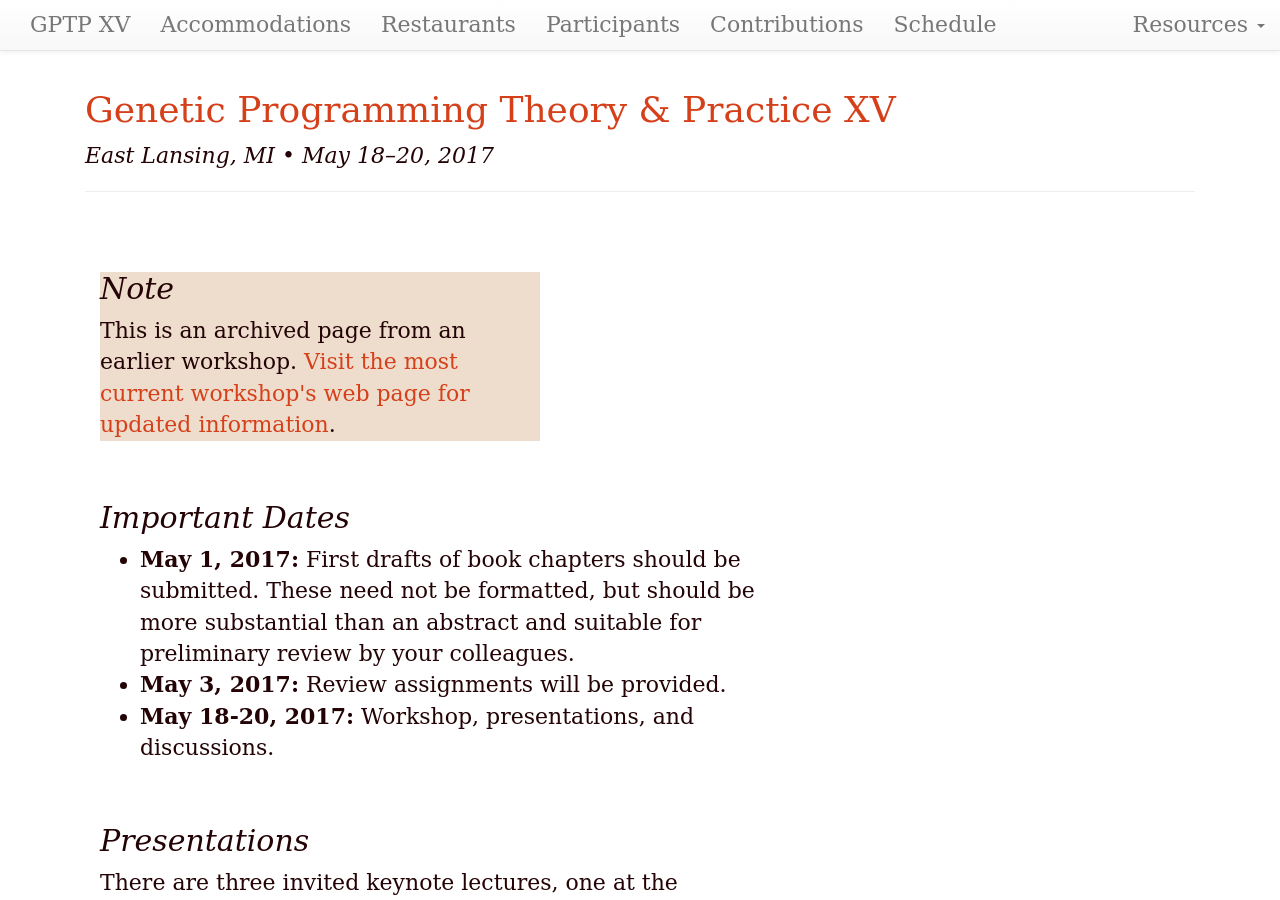
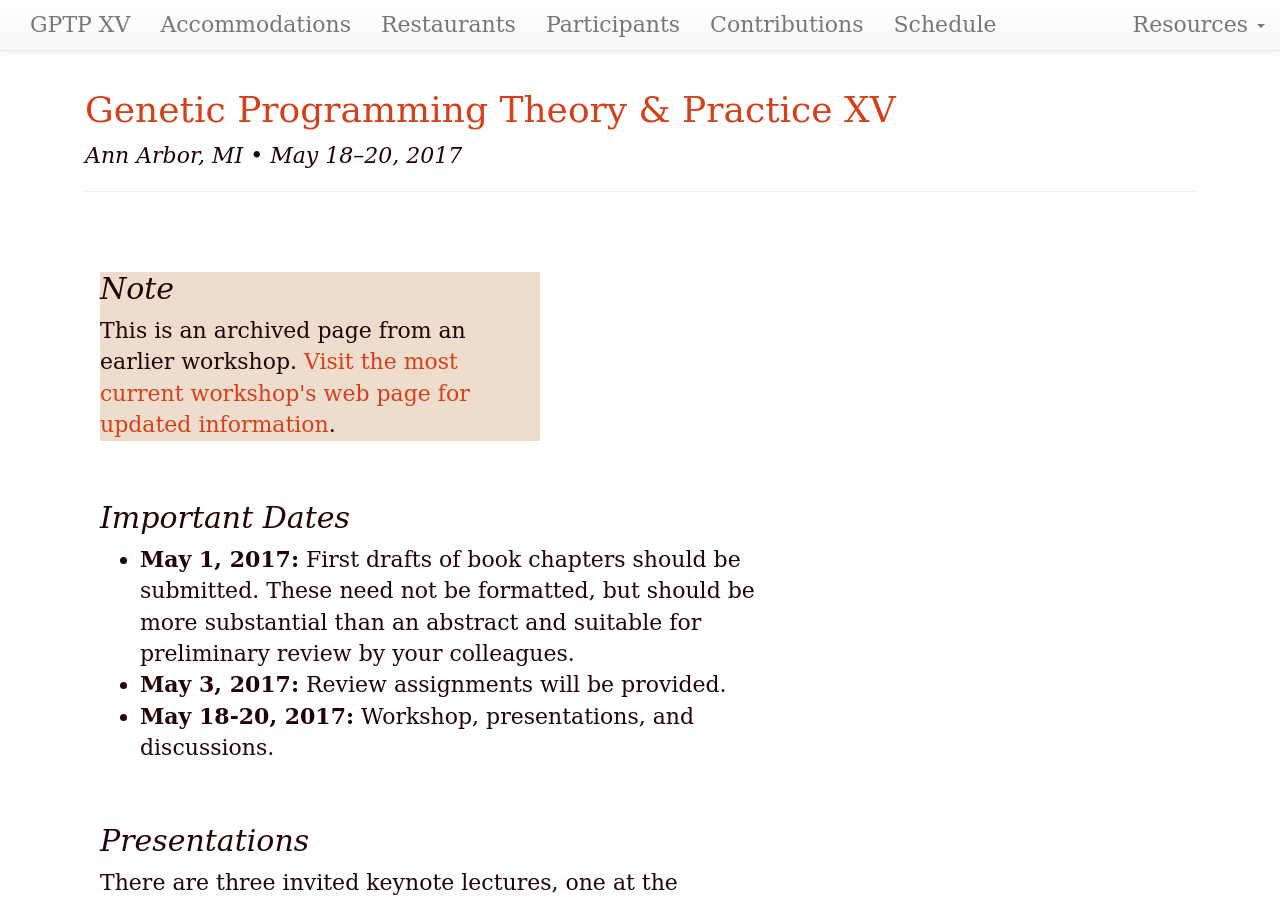
Before and after one commit to GPTP-workshop/gptp-workshop.github.io, a Jekyll site: the page built from 2017/contributions.md, in a window 1280 px wide and 900 px high. Built offline with Jekyll 4.4.1, drawn with Linux system fonts in a browser that asks for light colours; our own code applies the rules of GitHub Pages for plain Markdown files.

Commit message:
Update old.html

```diff
--- a/_layouts/old.html
+++ b/_layouts/old.html
@@ -21,7 +21,7 @@
     <div class="container">
       <div class="col-sm-12">
         <h1><a href="index.html">Genetic Programming Theory & Practice {{page.roman}}</a></h1>
-        <div class="dateline">East Lansing, MI • {{page.dates}} <hr /></div>
+        <div class="dateline">Ann Arbor, MI • {{page.dates}} <hr /></div>
         <div class="col-sm-12">
 
       <div class="obsolete">
```
